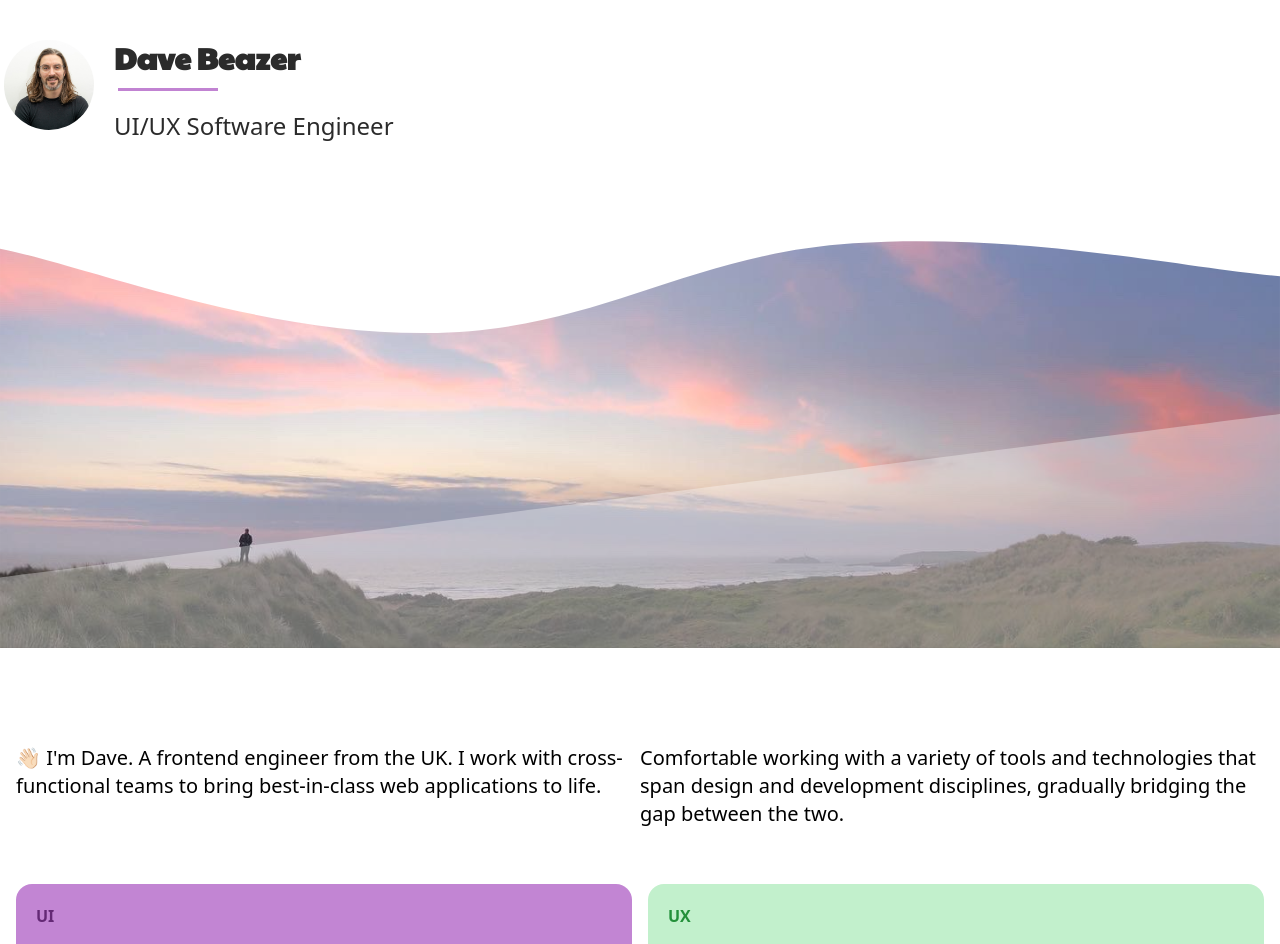
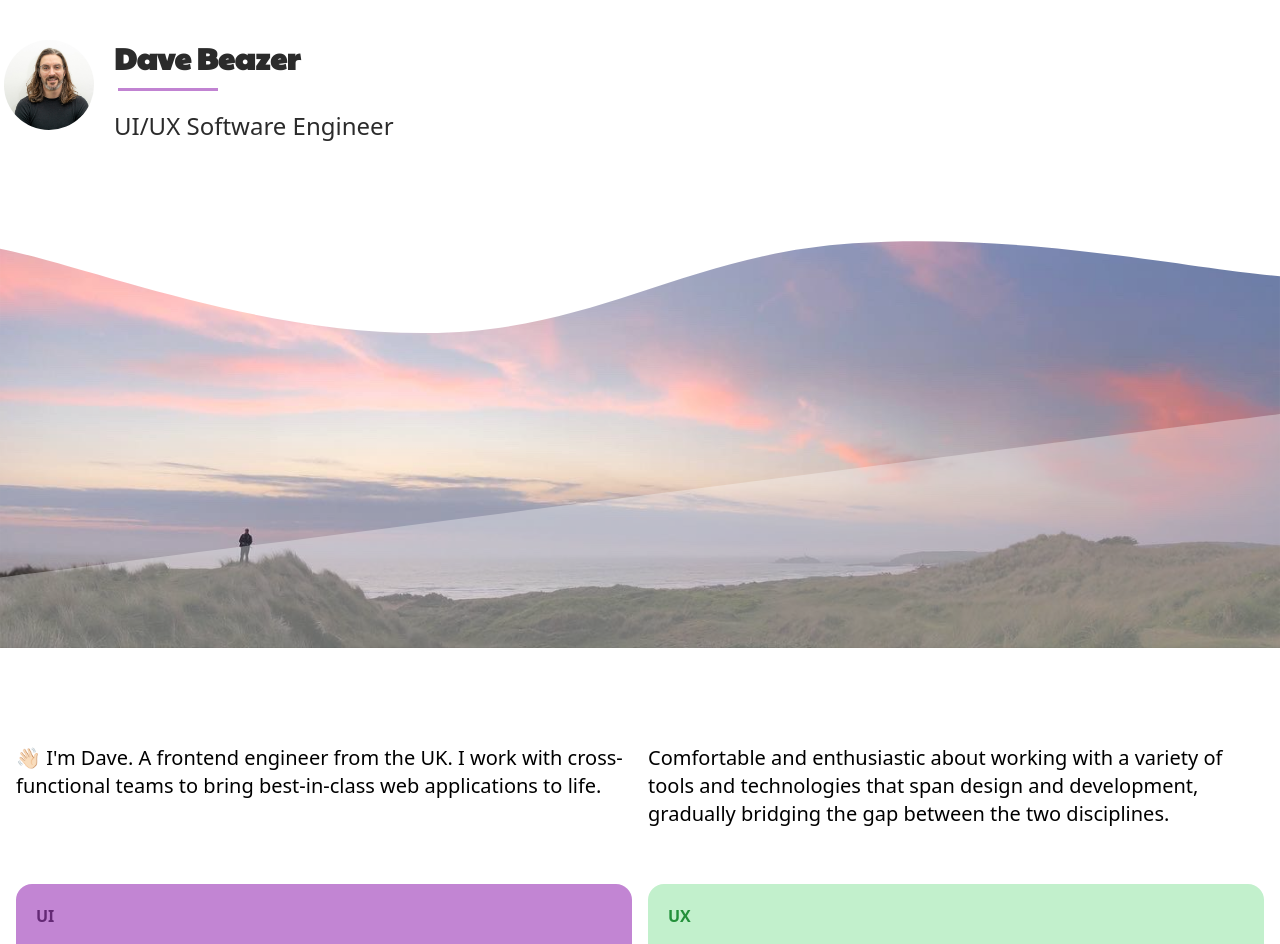
Before and after one commit to beazergood/db-portfolio, a Next.js app: page / in a window 1280 px wide. Shown: the top 944 px of the page. Built offline with nearby package versions, Linux system fonts and the light colour scheme; a web font is replaced by a local one.

Commit message:
fix: small viewport margin bug. bump to 1.1.4

```diff
--- a/package.json
+++ b/package.json
@@ -1,6 +1,6 @@
 {
     "name": "dwjb-portfolio",
-    "version": "1.1.3",
+    "version": "1.1.4",
     "private": true,
     "scripts": {
         "dev": "next dev",
--- a/src/components/portfolio/About/index.tsx
+++ b/src/components/portfolio/About/index.tsx
@@ -22,10 +22,10 @@ export const About: React.FC<AboutProps> = () => {
             </p>
           </div>
           <div className="md:w-1/2">
-            <p className="text-xl my-4 sm:ml-0 ml-2">
-              Comfortable working with a variety of tools and technologies that
-              span design and development disciplines, gradually bridging the
-              gap between the two.
+            <p className="text-xl my-4 md:ml-2 ml-0">
+              Comfortable and enthusiastic about working with a variety of tools and technologies that
+              span design and development, gradually bridging the
+              gap between the two disciplines.
             </p>
           </div>
         </div>
```
Also changed, not shown: 1 other file (tests, documents, lock files or other folders).
